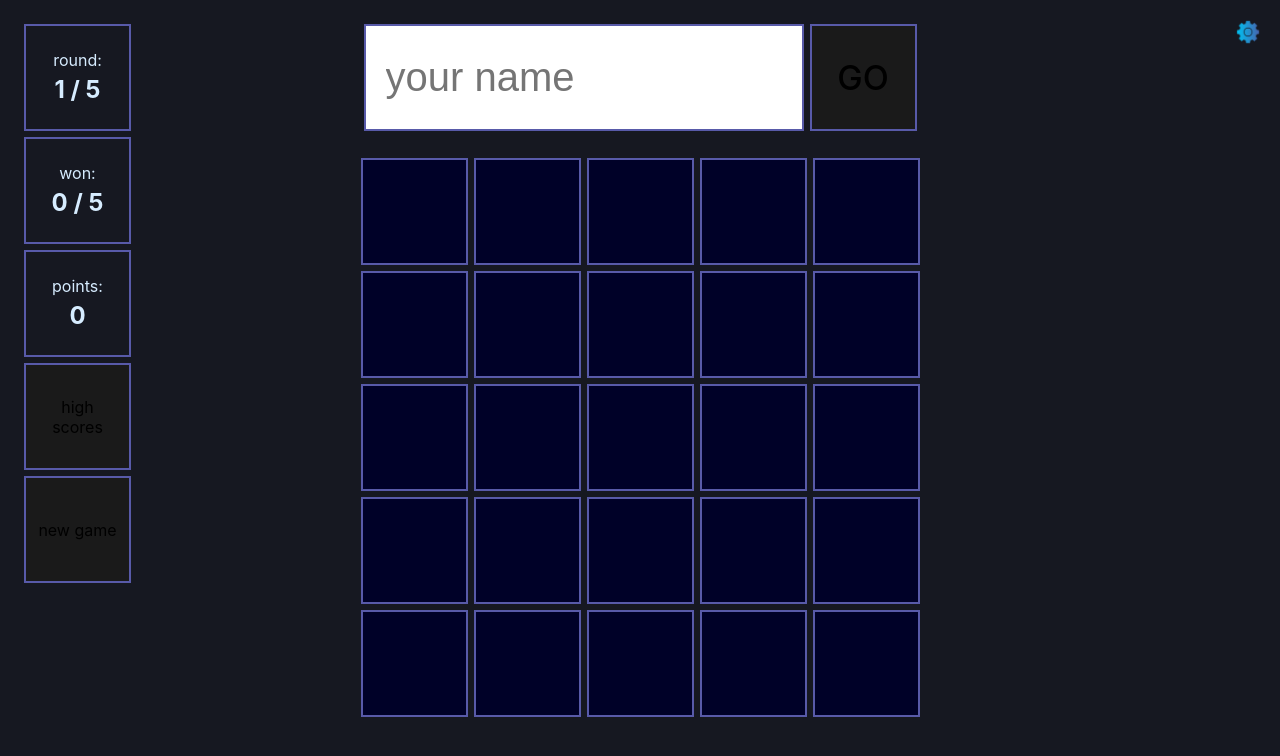
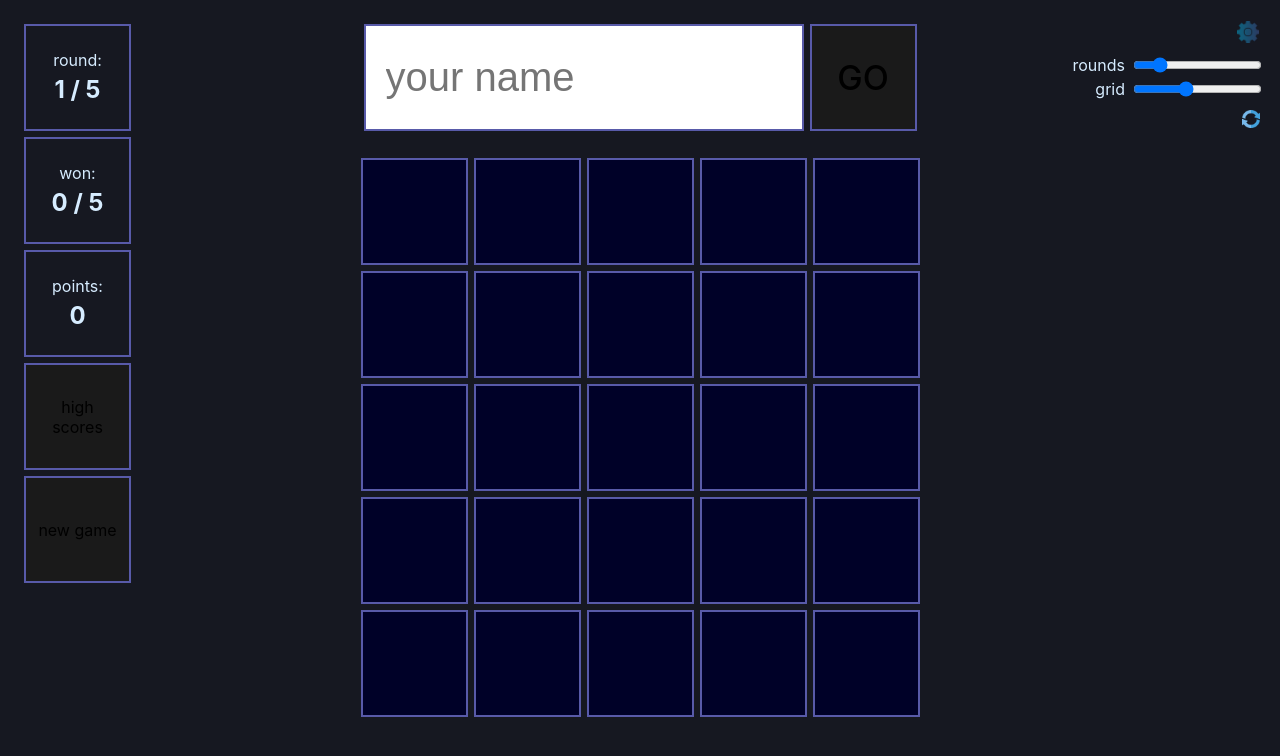
Before and after one commit to colespen/brainer, a React (Vite) app in the folder client/: page /game in a window 1280 px wide. Shown: the top 756 px of the page. Built offline with nearby package versions, Linux system fonts and the light colour scheme.

Commit message:
fix post condition and add value to store and other

```diff
--- a/client/src/actionHelpers.ts/gameBoardActions.ts
+++ b/client/src/actionHelpers.ts/gameBoardActions.ts
@@ -25,7 +25,7 @@ function alertWinMessage(
     message = "you got brained";
   } else {
     if (winCount === 1) message = "No Brainer";
-    else if (winCount === 2) message = "Wow.";
+    else if (winCount === 2) message = "Wow";
     else if (winCount === roundAmount - 1) message = "Yup :)))";
     else if (winCount === roundAmount) message = "Perfecto!";
     else if (winCount % 2 === 0) {
--- a/client/src/components/DashboardSide.tsx
+++ b/client/src/components/DashboardSide.tsx
@@ -2,7 +2,7 @@ import { Link } from "react-router-dom";
 import { GameBoardData } from "../datatypes/gameDatatypes";
 import { handleNewGame } from "../handlers/handleNewGame";
 import { useDispatch } from "react-redux";
-import { newGameReset, newGameSet } from "./gameBoardSlice";
+import { alertUpdated, newGameReset, newGameSet } from "./gameBoardSlice";
 
 const DashboardSide = ({ gameBoard }: { gameBoard: GameBoardData }) => {
   const {
@@ -11,9 +11,12 @@ const DashboardSide = ({ gameBoard }: { gameBoard: GameBoardData }) => {
     winCount,
     totalFound,
     cardsFound,
+    isNewGame,
+    isGameEnd,
     userName,
     isLoss,
     isWin,
+    alert,
   } = gameBoard;
   const dispatch = useDispatch();
 
@@ -21,14 +24,15 @@ const DashboardSide = ({ gameBoard }: { gameBoard: GameBoardData }) => {
     handleNewGame(gameBoard, dispatch, newGameReset, newGameSet);
   };
 
-  const endOfGame = roundCount > roundAmount;
-  const disabledHighscore = userName !== "" && roundCount <= roundAmount;
+  const endOfGame = roundCount > roundAmount && !isNewGame;
+  const disabledHighscore =
+    userName !== "" && alert !== "Game Over" && alert !== "Winner!";
 
   return (
     <div
       className={
         "game-dashboard-side" +
-        (!userName || endOfGame || isLoss || isWin ? " solid" : "")
+        (!userName || isGameEnd || isLoss || isWin ? " solid" : "")
       }
     >
       <span className="dashboard-item">
@@ -51,9 +55,9 @@ const DashboardSide = ({ gameBoard }: { gameBoard: GameBoardData }) => {
         <button
           className={
             "btn dashboard-item highscores" +
-            (endOfGame ? " end" : disabledHighscore ? " disabled" : "")
+            (disabledHighscore ? " disabled" : endOfGame ? " end" : "")
           }
-          onClick={() => dispatch(newGameReset())}
+          onClick={() => dispatch(alertUpdated(null))}
           disabled={disabledHighscore}
         >
           high scores
--- a/client/src/components/Highscores.css
+++ b/client/src/components/Highscores.css
@@ -72,5 +72,5 @@
   z-index: 10;
 }
 .game-link button {
-  background-color: #1a1a1af2;
+  background-color: #1a1a1ade;
 }
--- a/client/src/components/Highscores.tsx
+++ b/client/src/components/Highscores.tsx
@@ -1,23 +1,14 @@
 import "./Highscores.css";
 import { useEffect, useState } from "react";
-import { useDispatch, useSelector } from "react-redux";
 import { Link } from "react-router-dom";
 import Skeleton from "react-loading-skeleton";
 import "react-loading-skeleton/dist/skeleton.css";
 import { useFetchHighscores } from "../hooks/useFetchHighscores";
 import { formatDate } from "../lib/formatDate";
-import { handleNewGame } from "../handlers/handleNewGame";
-import { newGameReset, newGameSet, selectedGameState } from "./gameBoardSlice";
 
 const Highscores = () => {
   const { highscores = [], loading, error } = useFetchHighscores();
-  const dispatch = useDispatch();
-  const { gameBoard } = useSelector(selectedGameState);
   const [opacity, setOpacity] = useState({ opacity: 0 });
-
-  const handleNewGameClick = () => {
-    handleNewGame(gameBoard, dispatch, newGameReset, newGameSet);
-  };
 
   useEffect(() => {
     const opacityTimer = setTimeout(() => {
@@ -75,7 +66,7 @@ const Highscores = () => {
               width={1020}
               height={50}
               baseColor="#1a1d27"
-              highlightColor="#5061ff"
+              highlightColor="#3549ff"
             />
           ) : error ? (
             <p className="error">ERROR LOADING RECORDS: {error.message}</p>
@@ -85,9 +76,7 @@ const Highscores = () => {
         </div>
       </div>
       <Link to="../game" className="game-link">
-        <button className="btn new-game true" onClick={handleNewGameClick}>
-          play again
-        </button>
+        <button className="btn new-game true">play again</button>
       </Link>
     </div>
   );
--- a/client/src/components/Settings.tsx
+++ b/client/src/components/Settings.tsx
@@ -1,5 +1,5 @@
 import "./Settings.css";
-import { useState } from "react";
+import { useEffect, useState } from "react";
 import { useDispatch, useSelector } from "react-redux";
 import {
   gridNSet,
@@ -9,12 +9,16 @@ import {
 } from "./gameBoardSlice";
 
 const Settings = ({ resetUserName }: { resetUserName: () => void }) => {
-  const [showSettings, setShowSettings] = useState(false);
+  const [showSettings, setShowSettings] = useState(true);
   const dispatch = useDispatch();
   const { gameBoard } = useSelector(selectedGameState);
-  const { gridN, userName, roundCount, roundAmount } = gameBoard;
+  const { gridN, userName, roundAmount, isNewGame, isGameEnd } = gameBoard;
 
-  const endOfGame = roundCount > roundAmount;
+  useEffect(() => {
+    if (!isNewGame) {
+      setShowSettings(false);
+    }
+  }, [isNewGame]);
 
   return (
     <div className="settings-container">
@@ -42,7 +46,7 @@ const Settings = ({ resetUserName }: { resetUserName: () => void }) => {
             step={1}
             onChange={(e) => dispatch(roundsSet(Number(e.target.value)))}
             value={roundAmount}
-            disabled={!!userName && !endOfGame}
+            disabled={!!userName && !isGameEnd}
           />
         </div>
         <div className="slider grid-slider">
@@ -54,7 +58,7 @@ const Settings = ({ resetUserName }: { resetUserName: () => void }) => {
             step={1}
             onChange={(e) => dispatch(gridNSet(Number(e.target.value)))}
             value={gridN}
-            disabled={!!userName && !endOfGame}
+            disabled={!!userName && !isGameEnd}
           />
         </div>
         <div
--- a/client/src/components/gameBoardSlice.ts
+++ b/client/src/components/gameBoardSlice.ts
@@ -11,6 +11,7 @@ const initialState: GameBoardState = {
     isNewGame: true,
     isNewRound: true,
     isRevealed: false,
+    isGameEnd: false,
     userName: "",
     alert: null,
     isWin: false,
@@ -65,7 +66,7 @@ const gameBoardSlice = createSlice({
       state.gameBoard.isRevealed = true;
       state.gameBoard.flippedCards = flippedCards;
     },
-    alertUpdated: (state, action: PayloadAction<string>) => {
+    alertUpdated: (state, action: PayloadAction<string | null>) => {
       const alert = action.payload;
       state.gameBoard.alert = alert;
     },
@@ -108,6 +109,7 @@ const gameBoardSlice = createSlice({
     newGameSet: (state, action: PayloadAction<boolean>) => {
       const isNewGame = action.payload;
       state.gameBoard.isNewGame = isNewGame;
+      state.gameBoard.isGameEnd = false;
     },
     userNameSet: (state, action: PayloadAction<string>) => {
       const userName = action.payload;
@@ -120,8 +122,11 @@ const gameBoardSlice = createSlice({
     },
     roundsSet: (state, action: PayloadAction<number>) => {
       const roundAmount = action.payload;
-      state.gameBoard.roundCount = Infinity;
+      state.gameBoard.roundCount = 1;
       state.gameBoard.roundAmount = roundAmount;
+    },
+    gameEndSet: (state) => {
+      state.gameBoard.isGameEnd = true;
     },
     hardReset: (state) => {
       state.gameBoard = {
@@ -149,6 +154,7 @@ export const {
   userNameSet,
   gridNSet,
   roundsSet,
+  gameEndSet,
   hardReset,
 } = gameBoardSlice.actions;
 
--- a/client/src/components/styles.css
+++ b/client/src/components/styles.css
@@ -108,7 +108,7 @@
   background-color: #000128;
 }
 .highscores.end {
-  border-color: #9294ff;
+  border-color: #3549ff
 }
 .highscores.end:hover {
   border-color: #585aa9;
--- a/client/src/datatypes/gameDatatypes.ts
+++ b/client/src/datatypes/gameDatatypes.ts
@@ -16,6 +16,7 @@ export interface GameBoardData {
   isRevealed: boolean;
   isWin: boolean;
   isLoss: boolean;
+  isGameEnd: boolean;
   flippedCards: number[];
   cardsFound: number;
   totalFound: number;
--- a/client/src/handlers/eventHandlers.ts
+++ b/client/src/handlers/eventHandlers.ts
@@ -1,4 +1,5 @@
 import { AnyAction, Dispatch } from "@reduxjs/toolkit";
+import { newGameSet } from "../components/gameBoardSlice";
 
 const listenForEnter = (
   e: React.KeyboardEvent<HTMLInputElement>,
@@ -7,6 +8,7 @@ const listenForEnter = (
   userNameSet: (userName: string) => AnyAction
 ) => {
   if (e.key === "Enter" && userNameChange) {
+    dispatch(newGameSet(false));
     dispatch(userNameSet(userNameChange));
   }
 };
@@ -17,6 +19,7 @@ const handleNameClick = (
   userNameSet: (userName: string) => AnyAction
 ) => {
   if (userNameChange) {
+    dispatch(newGameSet(false));
     dispatch(userNameSet(userNameChange));
   }
 };
--- a/client/src/hooks/useBoardUpdate.ts
+++ b/client/src/hooks/useBoardUpdate.ts
@@ -7,6 +7,7 @@ import {
   incrementRound,
   newRoundUpdated,
   resultsUpdated,
+  gameEndSet,
 } from "../components/gameBoardSlice";
 import {
   alertWinMessage,
@@ -91,6 +92,8 @@ const useBoardUpdate = (
     } else {
       dispatch(gameStartFaceDown());
       dispatch(alertUpdated(alertEndUpdate(gameBoard)));
+      console.log("GAME END SET");
+      dispatch(gameEndSet());
     }
 
     // eslint-disable-next-line react-hooks/exhaustive-deps
--- a/client/src/hooks/useNewGameDelayAlert.ts
+++ b/client/src/hooks/useNewGameDelayAlert.ts
@@ -9,17 +9,22 @@ import {
 const useNewGameDelayAlert = () => {
   const dispatch = useDispatch();
   const { gameBoard } = useSelector(selectedGameState);
-  const { isNewGame } = gameBoard;
+  const { isNewGame, userName } = gameBoard;
 
   // new game boolean flip and alert
   useEffect(() => {
-    if (!isNewGame) return;
+    if (!isNewGame || (isNewGame && !userName)) {
+      return;
+    }
+
     dispatch(alertUpdated("Cool let's go again . . ."));
+
     const newGameTimeout = setTimeout(() => {
       dispatch(newGameSet(false));
     }, 1000);
+
     return () => clearTimeout(newGameTimeout);
-  }, [dispatch, isNewGame]);
+  }, [dispatch, isNewGame, userName]);
 };
 
 export default useNewGameDelayAlert;
--- a/client/src/hooks/usePostGameResult.ts
+++ b/client/src/hooks/usePostGameResult.ts
@@ -5,12 +5,12 @@ import { selectedGameState } from "../components/gameBoardSlice";
 
 const usePostGameResult = () => {
   const { gameBoard } = useSelector(selectedGameState);
-  const { roundCount, roundAmount, userName, totalFound, cardsFound } =
+  const { roundCount, roundAmount, userName, totalFound, cardsFound, isGameEnd } =
     gameBoard;
 
   // post game results
   useEffect(() => {
-    if (roundCount <= roundAmount) {
+    if (roundCount <= roundAmount || isGameEnd) {
       return;
     }
     const totalFoundCalculated = (totalFound + cardsFound) * 10;
```
